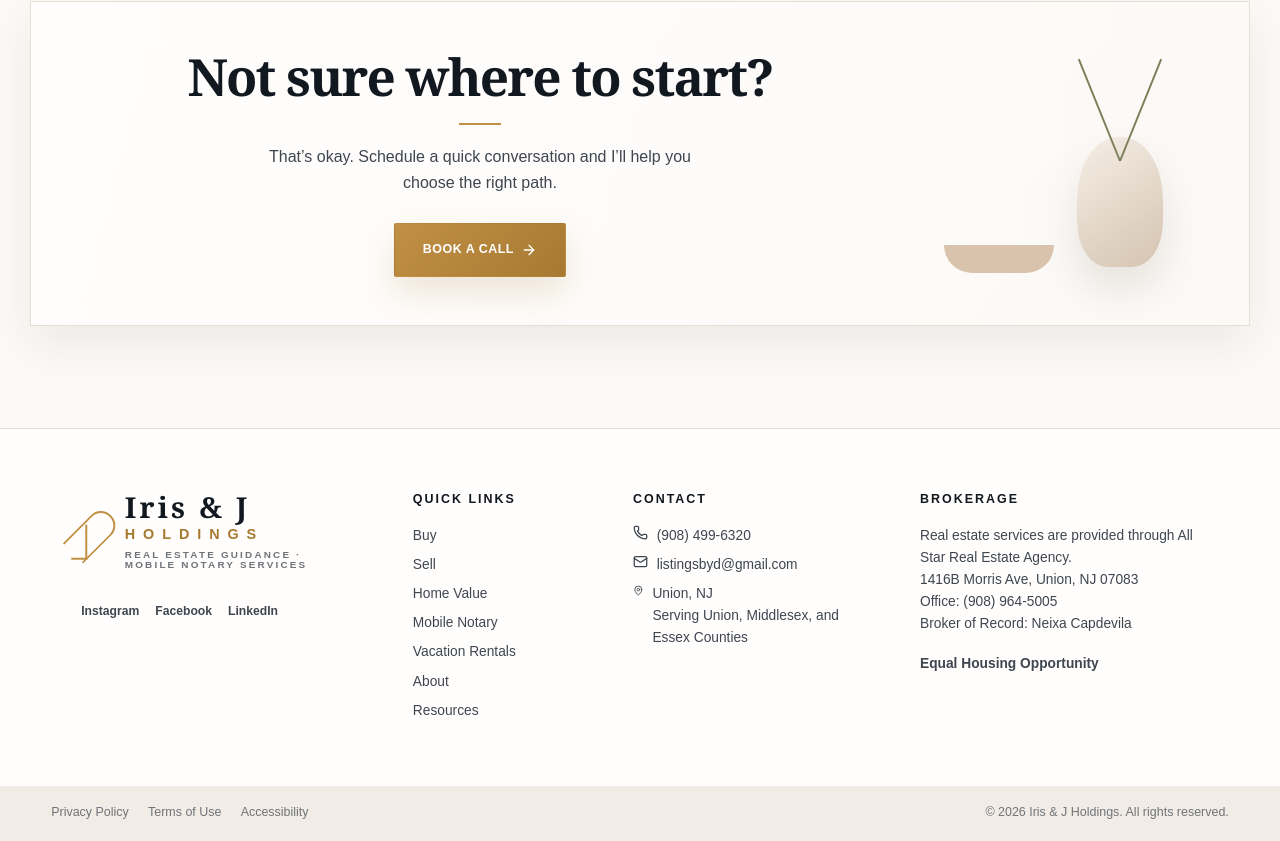
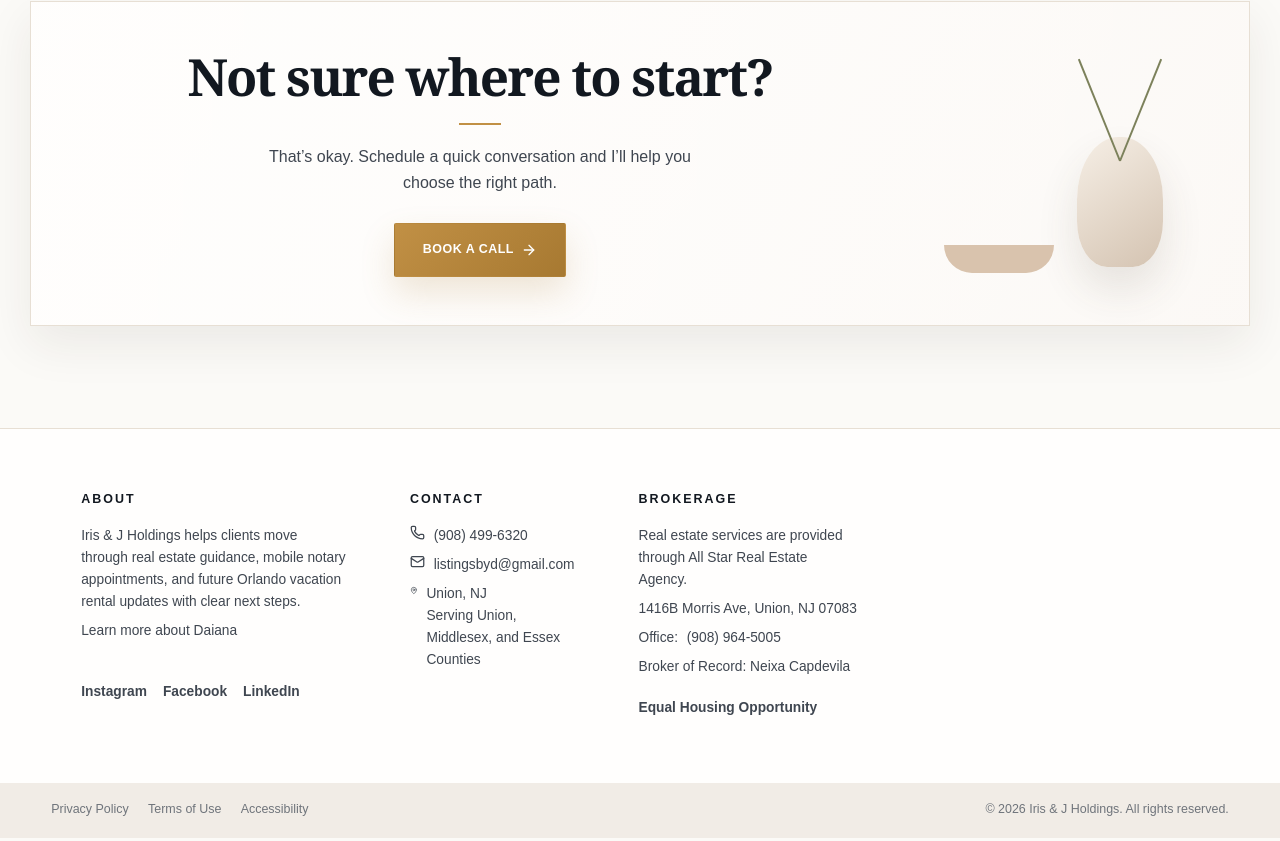
Before and after one commit to Emanuel628/Iris-and-J-Holdings, a React (Vite) app: page / in a window 1280 px wide. Shown: the part 3002-3843 px from the top of the page. Built offline with nearby package versions, Linux system fonts and the light colour scheme.

Commit message:
Simplify footer content and layout

```diff
--- a/src/components/layout/Footer.tsx
+++ b/src/components/layout/Footer.tsx
@@ -2,17 +2,15 @@ import { Mail, MapPin, Phone } from 'lucide-react';
 
 function Footer() {
   return (
-    <footer className="site-footer">
+    <footer className="site-footer refined-footer">
       <div className="footer-main">
-        <div className="footer-brand">
-          <a className="brand footer-logo" href="/" aria-label="Iris and J Holdings home">
-            <span className="brand-mark" aria-hidden="true"><span /></span>
-            <span className="brand-copy">
-              <strong>Iris &amp; J</strong>
-              <span>Holdings</span>
-              <small>Real Estate Guidance · Mobile Notary Services</small>
-            </span>
-          </a>
+        <div className="footer-column footer-about">
+          <h3>About</h3>
+          <p>
+            Iris & J Holdings helps clients move through real estate guidance, mobile notary appointments,
+            and future Orlando vacation rental updates with clear next steps.
+          </p>
+          <a className="footer-about-link" href="/about">Learn more about Daiana</a>
           <div className="social-row" aria-label="Social links">
             <a href="/">Instagram</a>
             <a href="/">Facebook</a>
@@ -20,32 +18,19 @@ function Footer() {
           </div>
         </div>
 
-        <div className="footer-column">
-          <h3>Quick Links</h3>
-          <a href="/buy">Buy</a>
-          <a href="/sell">Sell</a>
-          <a href="/home-value">Home Value</a>
-          <a href="/mobile-notary">Mobile Notary</a>
-          <a href="/vacation-rentals">Vacation Rentals</a>
-          <a href="/about">About</a>
-          <a href="/resources">Resources</a>
-        </div>
-
-        <div className="footer-column">
+        <div className="footer-column footer-contact">
           <h3>Contact</h3>
-          <p><Phone size={15} /> (908) 499-6320</p>
-          <p><Mail size={15} /> listingsbyd@gmail.com</p>
+          <p><Phone size={15} /> <a href="tel:19084996320">(908) 499-6320</a></p>
+          <p><Mail size={15} /> <a href="mailto:listingsbyd@gmail.com">listingsbyd@gmail.com</a></p>
           <p><MapPin size={15} /> Union, NJ<br />Serving Union, Middlesex, and Essex Counties</p>
         </div>
 
         <div className="footer-column brokerage">
           <h3>Brokerage</h3>
-          <p>
-            Real estate services are provided through All Star Real Estate Agency.<br />
-            1416B Morris Ave, Union, NJ 07083<br />
-            Office: (908) 964-5005<br />
-            Broker of Record: Neixa Capdevila
-          </p>
+          <p>Real estate services are provided through All Star Real Estate Agency.</p>
+          <p>1416B Morris Ave, Union, NJ 07083</p>
+          <p>Office: <a href="tel:19089645005">(908) 964-5005</a></p>
+          <p>Broker of Record: Neixa Capdevila</p>
           <p className="equal-housing">Equal Housing Opportunity</p>
         </div>
       </div>
```
